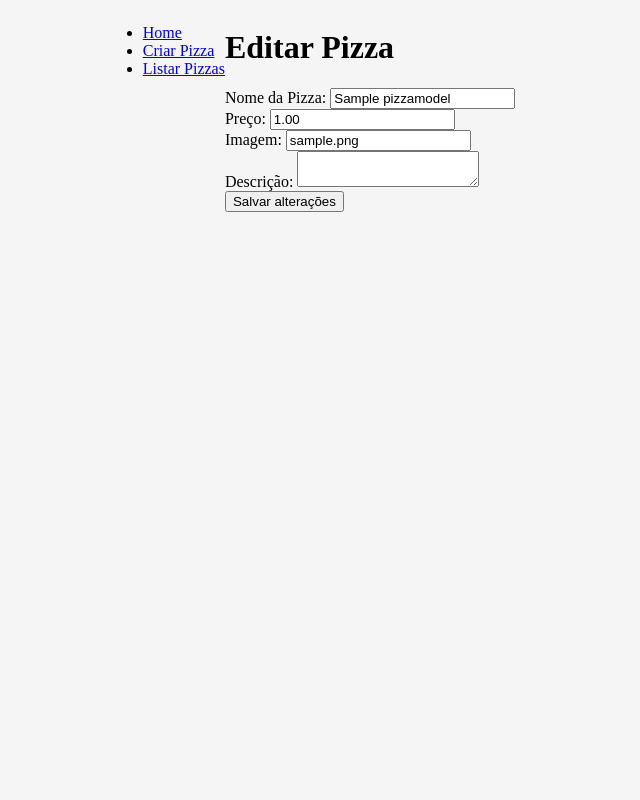
After one commit to CSouzaCatolica/SENAIprojeto, a Django app: page /update/1/ in a window 1280 px wide. The commit adds this page. Shown: the whole page, without its empty margins (331-971 px from the left). Run offline with Django 5.2, Linux system fonts and the light colour scheme; tables that the repository leaves empty hold one stand-in row (values such as "Sample post").

Commit message:
CRUD feito

```diff
--- /dev/null
+++ b/app_home/templates/app_home/pages/editar_pizza.html
@@ -0,0 +1,22 @@
+{% extends "app_home/global/index.html" %}
+{% block title %}Editar Pizza{% endblock title %} {% block content %}
+{% comment %} {% load custom_filters %} nn ta sendo usado mas seria chamado tipo {{ pizza.preco|virgula_para_ponto }} {% endcomment %}
+<main>
+  <h1>Editar Pizza</h1>
+
+  <form action="{% url 'editar_pizza' pizza.id %}" method="post">
+    {% csrf_token %}
+
+    <label for="nome">Nome da Pizza:</label>
+    <input type="text" name="nome" id="nome" required value="{{ pizza.nome }}"/><br />
+    <label for="preco">Preço:</label>
+    <input type="number" name="preco" id="preco" required value="{{ pizza.preco }}"/><br />
+    <label for="img">Imagem:</label>
+    <input type="text" name="img" id="img" required value="{{ pizza.imagem }}"/><br />
+    <label for="descricao">Descrição:</label>
+    <textarea name="descricao" id="descricao" value="{{ pizza.descricao }}"></textarea><br />
+
+    <input type="submit" value="Salvar alterações" />
+  </form>
+</main>
+{% endblock content %}
--- a/app_home/templates/app_home/partials/header.html
+++ b/app_home/templates/app_home/partials/header.html
@@ -4,6 +4,7 @@
         <ul class="nav-list">
             <li class="nav-item"><a class="nav-link" href="{% url 'home' %}">Home</a></li>
             <li class="nav-item"><a class="nav-link" href="{% url 'pizza' %}">Criar Pizza</a></li>
+            <li class="nav-item"><a class="nav-link" href="{% url 'listar_pizzas' %}">Listar Pizzas</a></li>
         </ul>
     </nav>
 </header>
--- a/app_home/urls.py
+++ b/app_home/urls.py
@@ -6,4 +6,7 @@ from app_home import views
 urlpatterns = [
     path('', views.home, name='home'),
     path('pizza/', views.criar_pizza, name='pizza'),
+    path('listar/', views.listar_pizzas, name='listar_pizzas'),
+    path('delete/<int:id>/', views.deletar_pizza, name='deletar_pizza'),
+    path('update/<int:id>/', views.editar_pizza, name='editar_pizza'),
 ]
--- a/app_home/views.py
+++ b/app_home/views.py
@@ -1,5 +1,8 @@
-from django.shortcuts import render
+from decimal import Decimal
+from django.shortcuts import render, redirect
 from app_home.models import PizzaModel
+# extenção legal é a codeium
+
 
 # Create your views here.
 def home(request):
@@ -20,17 +23,48 @@ def criar_pizza(request):
     elif request.method == 'POST':
 
         # Os dados do formulário são enviados via POST conforme o .get('nome') é
-        # equivalente ao nome dentro do form do html criar_pizza.html <input type="*" name="nome"> ele se guia pelo att name
+        # equivalente ao nome dentro do form do html criar_pizza.html <input type="*" nome="nome"> ele se guia pelo att nome
         nome = request.POST.get('nome')
         preco = request.POST.get('preco')
         img = request.POST.get('img')
         descricao = request.POST.get('descricao')
         pizza = PizzaModel.objects.create(
-            name=nome,
+            nome=nome,
             preco=preco,
             imagem=img,
-            ingredientes=descricao
+            descricao=descricao
         )
         # pizza = PizzaModel(nome=nome, preco=preco, img=img, descricao=descricao)
         # pizza.save()
         return render(request, 'app_home/pages/home.html', context={'pizzas': [pizza]})
+
+
+def listar_pizzas(request):
+    pizzas = PizzaModel.objects.all()
+    return render(request, 'app_home/pages/listar.html', context={'pizzas': pizzas})
+
+def deletar_pizza(request, id):
+    pizza = PizzaModel.objects.get(id=id)
+    pizza.delete()
+    return redirect('listar_pizzas')
+
+def editar_pizza(request, id):
+    if request.method == 'GET':
+        pizza = PizzaModel.objects.get(id=id)
+        return render(request, 'app_home/pages/editar_pizza.html', context={'pizza': pizza})
+    # O método GET é usado para obter dados do servidor. Neste caso, ele está buscando uma pizza específica com base no ID fornecido na URL.
+    elif request.method == 'POST':
+        pizza = PizzaModel.objects.get(id=id)
+        pizza.nome = request.POST.get('nome')
+        pizza.preco = Decimal(request.POST.get('preco').replace(',', '.'))
+        pizza.preco = request.POST.get('preco')
+
+        pizza.imagem = request.POST.get('img')
+        pizza.descricao = request.POST.get('descricao')
+        PizzaModel.objects.filter(id=id).update(
+            nome=pizza.nome,
+            preco=pizza.preco,
+            imagem=pizza.imagem,
+            descricao=pizza.descricao
+        )
+        return redirect('listar_pizzas')
--- a/ggp/settings.py
+++ b/ggp/settings.py
@@ -106,7 +106,7 @@ AUTH_PASSWORD_VALIDATORS = [
 # Internationalization
 # https://docs.djangoproject.com/en/5.1/topics/i18n/
 
-LANGUAGE_CODE = 'pt-BR'
+LANGUAGE_CODE = 'en'
 
 TIME_ZONE = 'America/Sao_Paulo' #TIME_ZONE = 'America/Sao_Paulo'
 
```
Also changed, not shown: app_home/templates/app_home/pages/listar.html (added, +14 -0 lines), app_home/templatetags/custom_filters.py (added, +9 -0 lines), app_home/templatetags/__init__.py (added).
